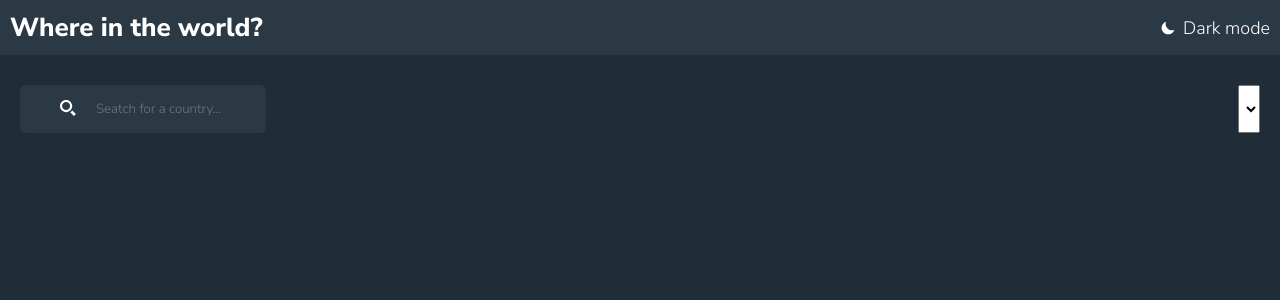
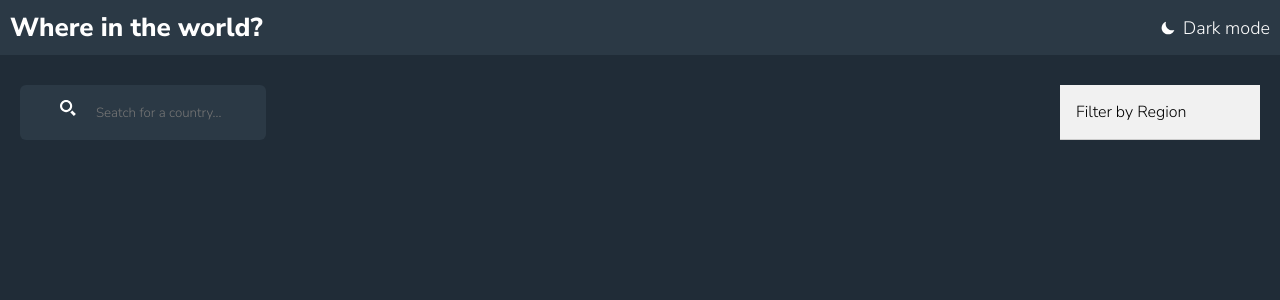
Before and after one commit to PiotrO9/REST-Countries-API-App, a Vue app: page / in a window 1280 px wide. Shown: the top 300 px of the page. Built offline with nearby package versions, Linux system fonts and the light colour scheme.

Commit message:
Add base for continent select component

```diff
--- a/src/components/filters/ContinentSelect.vue
+++ b/src/components/filters/ContinentSelect.vue
@@ -1,10 +1,67 @@
 <template>
-    <select name="" id="">
-
-    </select>
+    <div class="dropdown">
+        <button class="dropbtn">{{ selectedContinent || 'Filter by Region' }}</button>
+        <ul class="dropdown-content">
+            <li v-for="continent in continents" :key="continent" @click="selectContinent(continent)">
+                {{ continent }}
+            </li>
+        </ul>
+    </div>
 </template>
 
 <script setup lang="ts">
+import { ref } from 'vue';
+
+const continents = ["Africa", "America", "Asia", "Europe", "Oceania"];
+const selectedContinent = ref('');
+
+function selectContinent(continent) {
+    selectedContinent.value = continent;
+}
 </script>
 
-<style scoped lang="css"></style>
+<style scoped>
+.dropbtn {
+    background-color: #f1f1f1;
+    color: black;
+    padding: 16px;
+    font-size: 16px;
+    border: none;
+    cursor: pointer;
+    width: 100%;
+    text-align: left;
+    border-bottom: 1px solid #ccc;
+}
+
+.dropdown {
+    position: relative;
+    display: inline-block;
+    width: 200px;
+}
+
+.dropdown-content {
+    display: none;
+    position: absolute;
+    background-color: #ffffff;
+    width: 100%;
+    box-shadow: 0px 8px 16px 0px rgba(0, 0, 0, 0.2);
+    z-index: 1;
+}
+
+.dropdown-content li {
+    color: black;
+    padding: 12px 16px;
+    text-decoration: none;
+    display: block;
+    white-space: nowrap;
+}
+
+.dropdown-content li:hover {
+    background-color: #ddd;
+    cursor: pointer;
+}
+
+.dropdown:hover .dropdown-content {
+    display: block;
+}
+</style>
--- a/src/components/filters/Filters.vue
+++ b/src/components/filters/Filters.vue
@@ -14,7 +14,7 @@ import SearchBar from './SearchBar.vue';
 .filters {
     display: flex;
     flex-direction: column;
-    gap: 30px;
+    gap: 40px;
 
     @media (min-width: 568px) {
         flex-direction: row;
```
